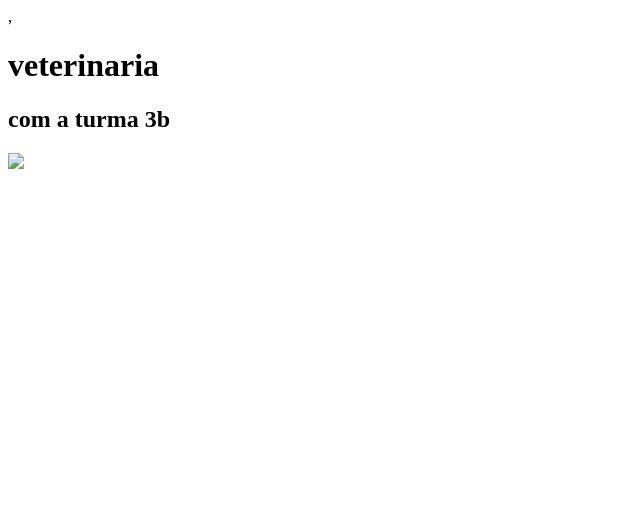
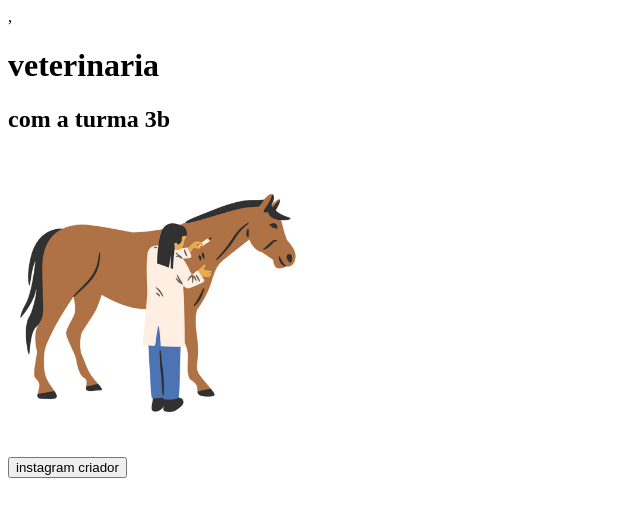
Before and after one commit to joaquimantonio/joaquim2k24, a plain HTML site: page index.html in a window 1280 px wide. Shown: the whole page, without its empty margins (0-640 px from the left). Drawn offline with Linux system fonts and the light colour scheme.

Commit message:
Add files via upload

```diff
--- a/index.html
+++ b/index.html
@@ -8,6 +8,11 @@
     <body>
         <h1>veterinaria</h1>
         <h2>com a turma 3b</h2>
-        <img src="logotipo"
+        <img src="cu.png",width="300px" height="300px">
+        <footer>
+            <div>
+                <a href="https://www.instagram.com/joaquimsantos31094s"><button>instagram criador</button></a>
+            </div>
+        </footer>
     </body>
 </html>
```
Also changed, not shown: cu.png (added), jaquu.jpeg (added).
